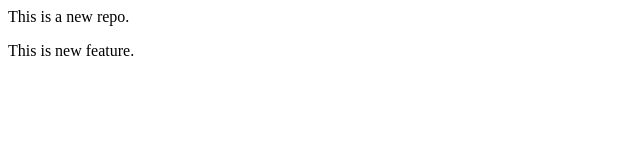
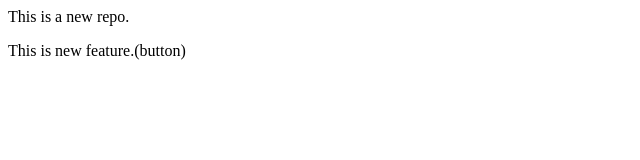
Before and after one commit to Manasik2603/LocalRepo, a plain HTML site: page index.html in a window 1280 px wide. Shown: the full height of the page, 0-640 px from the left. Drawn offline with Linux system fonts and the light colour scheme.

Commit message:
Add Button

```diff
--- a/index.html
+++ b/index.html
@@ -1,2 +1,2 @@
 <p>This is a new repo.</p>
-<p>This is new feature.</p>
+<p>This is new feature.(button)</p>
```
